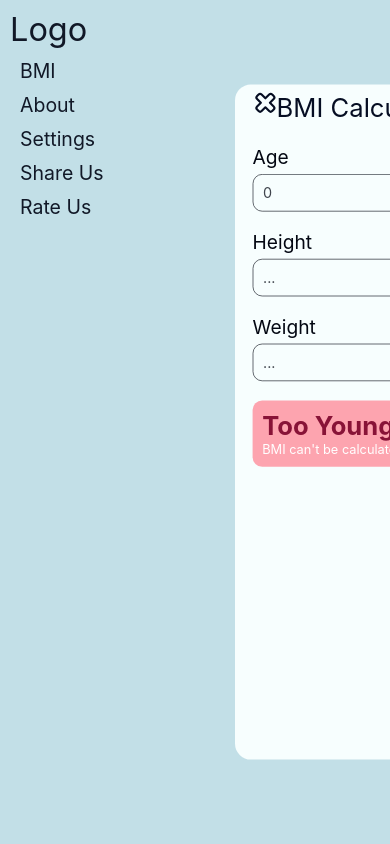
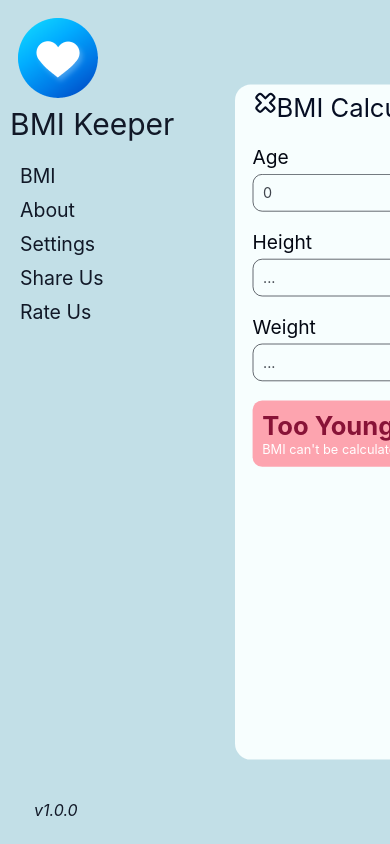
Before and after one commit to sandeep-shaw10/bmi-keeper, a React Native app: screen /Home in a window 390 px wide. Both pictures are taken after a click on the element 26 px from the left and 29 px from the top of the page. Built offline with nearby package versions, Linux system fonts and the light colour scheme.

Commit message:
Add Icons

```diff
--- a/src/components/Navigation.tsx
+++ b/src/components/Navigation.tsx
@@ -1,5 +1,5 @@
 import React, { useContext } from 'react';
-import { StyleSheet, View, Text, useWindowDimensions, TouchableOpacity } from 'react-native';
+import { StyleSheet, View, Text, useWindowDimensions, TouchableOpacity, Image } from 'react-native';
 import { AppStateContext } from '../../App';
 
 
@@ -14,11 +14,16 @@ const Navigation = ({ navigation }: any) => {
     { text: t('Share Us'), to: 'Share' },
     { text: t('Rate Us'), to: 'Rate' }
   ]
+  var icon =  require('../assets/logo.png')
 
   return (
     <View style={[styles.container, { width: width, height: height, opacity: isOpen ? 1: 0, backgroundColor: theme ? '#0f172a' : '#c2dfe7' }]}>
       <View>
-        <Text style={{ fontSize: width/12, color: !theme ? '#111827': '#e5e7eb' }} >Logo</Text>
+      <Image
+        source={icon}
+        style={{width: 96, height: 96 }}
+      />
+        <Text style={{ fontSize: width/13, color: !theme ? '#111827': '#e5e7eb', paddingBottom: 12 }} >BMI Keeper</Text>
         <View style={{ paddingLeft: 10, paddingTop: 10 }}>
           {links.map( ({ text, to }, index) => <View key={index} style={{ paddingBottom: 10 }}>
             <TouchableOpacity onPress={() => {
@@ -29,6 +34,16 @@ const Navigation = ({ navigation }: any) => {
             </TouchableOpacity>
           </View>)}
         </View>
+      </View>
+      <View style={{ position: 'absolute', bottom: 0, alignItems: 'center' }}>
+        <Text style={{
+            fontSize: 16,
+            fontStyle: 'italic',
+            color: !theme ? '#111827': '#e5e7eb',
+            padding: 24
+          }} >
+          v1.0.0
+        </Text>
       </View>
     </View>
   );
--- a/src/locales/bn.json
+++ b/src/locales/bn.json
@@ -45,7 +45,7 @@
       "about_calc": "বি.এম.আই. এটি আপনার ওজনকে কিলোগ্রামে আপনার উচ্চতা দ্বারা ভাগ করে মিটার বর্গক্ষেত্রে গণনা করা হয়। 18.5 থেকে 24.9 এর বি.এম.আই. স্বাস্থ্যকর হিসাবে বিবেচিত হয়, যখন 25 থেকে 29.9 এর বি.এম.আই. ওজন বেশি এবং তার বি.এম.আই. 30 বা তার বেশি। মোটা হয়ে যায়। যখন বি.এম.আই. যদিও সঠিক পরিমাপ নয় এবং এর কিছু সীমাবদ্ধতা রয়েছে, তবুও এটি স্বাস্থ্যের অবস্থার সূচক হিসাবে ব্যাপকভাবে ব্যবহৃত হয়।",
       "about_pros": "একটি সুস্থ বি.এম.আই. রক্ষণাবেক্ষণের সুবিধাগুলির মধ্যে রয়েছে ডায়াবেটিস, হৃদরোগ এবং কিছু ধরণের ক্যান্সারের মতো দীর্ঘস্থায়ী রোগ হওয়ার ঝুঁকি হ্রাস করা। অন্যদিকে, উচ্চতর বি.এম.আই. এটি থাকা স্বাস্থ্য সমস্যার ঝুঁকি বাড়াতে পারে এবং খারাপ স্বাস্থ্যের ফলাফল হতে পারে।",
       "about_cons": "এটি লক্ষ করা গুরুত্বপূর্ণ যে সামগ্রিক স্বাস্থ্য মূল্যায়নের ক্ষেত্রে বি.এম.আই. এটি শুধুমাত্র একটি কারণ এবং অন্যান্য স্বাস্থ্য সূচক যেমন কোমরের পরিধি, রক্তচাপ এবং রক্তে গ্লুকোজের মাত্রার সাথে ব্যবহার করা উচিত। আপনার বি.এম.আই. কিনা তা নির্ধারণ করতে ব্যায়াম আপনার ব্যক্তিগত পরিস্থিতিতে স্বাস্থ্যকর কিনা সে সম্পর্কে আপনার স্বাস্থ্যসেবা প্রদানকারীর সাথে কথা বলাও গুরুত্বপূর্ণ।",
-      "about_dev": "বি.এম.আই. কিপার অ্যাপ v1.0.0 তৈরি করেছেন সন্দীপ শ, একজন অনুরাগী অ্যাপ ডেভেলপার, যিনি সহজ কিন্তু দরকারী অ্যাপ্লিকেশন তৈরিতে ফোকাস করেন। এই ন্যূনতম মোবাইল অ্যাপ্লিকেশনটি বডি মাস ইনডেক্স গণনা করার জন্য ডিজাইন করা হয়েছে এবং এতে ডেটা অন্তর্ভুক্ত রয়েছে যা 2 থেকে 20 বছর বয়সী শিশু এবং কিশোর-কিশোরীদের বয়স গণনার জন্যও দরকারী।\n\nএই অ্যাপ্লিকেশনটি ব্যবহারকারীদের বি.এম.আই. সম্পর্কে শিক্ষিত করার একমাত্র উদ্দেশ্য নিয়ে \"React Native\" ব্যবহার করে তৈরি করা হয়েছে। অ্যাপটি একটি মসৃণ, বিজ্ঞাপন-মুক্ত অভিজ্ঞতা প্রদান করে এবং একটি অন্ধকার এবং হালকা থিম সহ ইংরেজি ও হিন্দি ভাষা সমর্থন করে। বিকাশকারীর ব্যক্তিগত ডেটা সংগ্রহ করার কোন ইচ্ছা নেই, এবং সমস্ত ডেটা স্থানীয়ভাবে \"অসিঙ্ক্রোনাস স্টোরেজ\" ব্যবহার করে ব্যবহারকারীর ডিভাইসে সংরক্ষণ করা হয়\n\nঅ্যাপটি ব্যবহার করার সময় আপনি যদি কোনো অসুবিধার সম্মুখীন হন, অনুগ্রহ করে বিনা দ্বিধায় মতামত দিন। একজন বিকাশকারী হিসাবে, আমরা আপনার প্রতিক্রিয়ার মূল্য দিই, কারণ এটি আমাদের উন্নতির সম্ভাব্য ক্ষেত্রগুলি সম্পর্কে সচেতন হতে এবং আরও ভাল ব্যবহারকারীর অভিজ্ঞতা প্রদান করতে সহায়তা করে।",
+      "about_dev": "বি.এম.আই. কিপার অ্যাপ v1.0.0 তৈরি করেছেন সন্দীপ শ, একজন অনুরাগী অ্যাপ ডেভেলপার, যিনি সহজ কিন্তু দরকারী অ্যাপ্লিকেশন তৈরিতে ফোকাস করেন। এই ন্যূনতম মোবাইল অ্যাপ্লিকেশনটি বডি মাস ইনডেক্স গণনা করার জন্য ডিজাইন করা হয়েছে এবং এতে ডেটা অন্তর্ভুক্ত রয়েছে যা 2 থেকে 20 বছর বয়সী শিশু এবং কিশোর-কিশোরীদের বয়স গণনার জন্যও দরকারী।\n\nএই অ্যাপ্লিকেশনটি ব্যবহারকারীদের বি.এম.আই. সম্পর্কে শিক্ষিত করার একমাত্র উদ্দেশ্য নিয়ে \"React Native\" ব্যবহার করে তৈরি করা হয়েছে। অ্যাপটি একটি মসৃণ, বিজ্ঞাপন-মুক্ত অভিজ্ঞতা প্রদান করে এবং একটি অন্ধকার এবং হালকা থিম সহ ইংরেজি, বাংলা ও হিন্দি ভাষা সমর্থন করে। বিকাশকারীর ব্যক্তিগত ডেটা সংগ্রহ করার কোন ইচ্ছা নেই, এবং সমস্ত ডেটা স্থানীয়ভাবে \"অসিঙ্ক্রোনাস স্টোরেজ\" ব্যবহার করে ব্যবহারকারীর ডিভাইসে সংরক্ষণ করা হয়\n\nঅ্যাপটি ব্যবহার করার সময় আপনি যদি কোনো অসুবিধার সম্মুখীন হন, অনুগ্রহ করে বিনা দ্বিধায় মতামত দিন। একজন বিকাশকারী হিসাবে, আমরা আপনার প্রতিক্রিয়ার মূল্য দিই, কারণ এটি আমাদের উন্নতির সম্ভাব্য ক্ষেত্রগুলি সম্পর্কে সচেতন হতে এবং আরও ভাল ব্যবহারকারীর অভিজ্ঞতা প্রদান করতে সহায়তা করে।",
       "What is BMI": "বি.এম.আই. কি",
       "Pros": "সুবিধাদি",
       "Cons": "ক্ষতি",
--- a/src/locales/en.json
+++ b/src/locales/en.json
@@ -45,7 +45,7 @@
     "about_calc": "BMI is calculated by dividing your weight in kilograms by your height in meters squared. A BMI of 18.5 to 24.9 is considered healthy, while a BMI of 25 to 29.9 is overweight and a BMI of 30 or higher is obese. While BMI is not a perfect measurement and has some limitations, it is still widely used as an indicator of health status.",
     "about_pros": "The benefits of maintaining a healthy BMI include reducing the risk of developing chronic diseases such as diabetes, heart disease, and certain types of cancer. On the other hand, having a high BMI can increase the risk of health problems and may lead to poor health outcomes.",
     "about_cons": "It is important to note that BMI is just one factor in assessing overall health and it should be used in conjunction with other health indicators, such as waist circumference, blood pressure, and blood sugar levels. It is also important to speak with your healthcare provider to determine if your BMI is healthy for your individual circumstances. ",
-    "about_dev": "The BMI Keeper App v1.0.0 has been developed by Sandeep Shaw, a passionate app developer with a focus on creating simple yet useful applications. This minimal mobile application has been designed to calculate the Body Mass Index and includes statistics that are also useful for calculating the age of kids and teenagers from 2 to 20 years of age.\n\nThis application has been developed using React Native with the sole purpose of educating users on BMI. The app provides a seamless, ad-free experience and supports English and Hindi languages, along with a dark and light theme. The developer has no intention of collecting private data, and all data is stored locally on the user's device using async storage.\n\nIf you encounter any inconvenience while using the app, please feel free to provide feedback. As a developer, we value your feedback, as it helps us be aware of possible areas for improvement and provide a better user experience.",
+    "about_dev": "The BMI Keeper App v1.0.0 has been developed by Sandeep Shaw, a passionate app developer with a focus on creating simple yet useful applications. This minimal mobile application has been designed to calculate the Body Mass Index and includes statistics that are also useful for calculating the age of kids and teenagers from 2 to 20 years of age.\n\nThis application has been developed using React Native with the sole purpose of educating users on BMI. The app provides a seamless, ad-free experience and supports English, Bengali and Hindi languages, along with a dark and light theme. The developer has no intention of collecting private data, and all data is stored locally on the user's device using async storage.\n\nIf you encounter any inconvenience while using the app, please feel free to provide feedback. As a developer, we value your feedback, as it helps us be aware of possible areas for improvement and provide a better user experience.",
     "What is BMI": "What is BMI",
     "Pros": "Pros",
     "Cons": "Cons",
--- a/src/locales/hi.json
+++ b/src/locales/hi.json
@@ -45,7 +45,7 @@
     "about_calc": "बीएमआई की गणना आपके वजन को किलोग्राम में आपकी ऊंचाई को वर्ग मीटर में विभाजित करके की जाती है। 18.5 से 24.9 का बीएमआई स्वस्थ माना जाता है, जबकि 25 से 29.9 का बीएमआई अधिक वजन वाला होता है और 30 या उससे अधिक का बीएमआई मोटा होता है। जबकि बीएमआई एक सटीक माप नहीं है और इसकी कुछ सीमाएँ हैं, यह अभी भी व्यापक रूप से स्वास्थ्य की स्थिति के संकेतक के रूप में उपयोग किया जाता है।",
     "about_pros": "एक स्वस्थ बीएमआई बनाए रखने के लाभों में मधुमेह, हृदय रोग और कुछ प्रकार के कैंसर जैसी पुरानी बीमारियों के विकास के जोखिम को कम करना शामिल है। दूसरी ओर, उच्च बीएमआई होने से स्वास्थ्य समस्याओं का खतरा बढ़ सकता है और खराब स्वास्थ्य परिणाम हो सकते हैं।",
     "about_cons": "यह ध्यान रखना महत्वपूर्ण है कि समग्र स्वास्थ्य का आकलन करने में बीएमआई सिर्फ एक कारक है और इसका उपयोग अन्य स्वास्थ्य संकेतकों जैसे कि कमर की परिधि, रक्तचाप और रक्त शर्करा के स्तर के संयोजन में किया जाना चाहिए। यह निर्धारित करने के लिए कि आपका बीएमआई आपकी व्यक्तिगत परिस्थितियों के लिए स्वस्थ है या नहीं, अपने स्वास्थ्य सेवा प्रदाता से बात करना भी महत्वपूर्ण है।",
-    "about_dev": "बीएमआई कीपर ऐप v1.0.0 संदीप शॉ द्वारा विकसित किया गया है, जो एक भावुक ऐप डेवलपर है, जो सरल लेकिन उपयोगी एप्लिकेशन बनाने पर ध्यान केंद्रित करता है। इस न्यूनतम मोबाइल एप्लिकेशन को बॉडी मास इंडेक्स की गणना करने के लिए डिज़ाइन किया गया है और इसमें ऐसे आँकड़े शामिल हैं जो 2 से 20 वर्ष की आयु के बच्चों और किशोरों की आयु की गणना के लिए भी उपयोगी हैं।\n\nबीएमआई पर उपयोगकर्ताओं को शिक्षित करने के एकमात्र उद्देश्य के साथ \"रिएक्ट नेटिव\" का उपयोग करके इस एप्लिकेशन को विकसित किया गया है। ऐप एक सहज, विज्ञापन-मुक्त अनुभव प्रदान करता है और एक डार्क और लाइट थीम के साथ-साथ अंग्रेजी और हिंदी भाषाओं का समर्थन करता है। डेवलपर का निजी डेटा एकत्र करने का कोई इरादा नहीं है, और सभी डेटा स्थानीय रूप से उपयोगकर्ता के डिवाइस पर \"अतुल्यकालिक भंडारण\" का उपयोग करके संग्रहीत किया जाता है\n\nयदि ऐप का उपयोग करते समय आपको कोई असुविधा होती है, तो कृपया बेझिझक प्रतिक्रिया दें। एक डेवलपर के रूप में, हम आपकी प्रतिक्रिया को महत्व देते हैं, क्योंकि यह हमें सुधार के संभावित क्षेत्रों के बारे में जागरूक होने और बेहतर उपयोगकर्ता अनुभव प्रदान करने में मदद करता है।",
+    "about_dev": "बीएमआई कीपर ऐप v1.0.0 संदीप शॉ द्वारा विकसित किया गया है, जो एक भावुक ऐप डेवलपर है, जो सरल लेकिन उपयोगी एप्लिकेशन बनाने पर ध्यान केंद्रित करता है। इस न्यूनतम मोबाइल एप्लिकेशन को बॉडी मास इंडेक्स की गणना करने के लिए डिज़ाइन किया गया है और इसमें ऐसे आँकड़े शामिल हैं जो 2 से 20 वर्ष की आयु के बच्चों और किशोरों की आयु की गणना के लिए भी उपयोगी हैं।\n\nबीएमआई पर उपयोगकर्ताओं को शिक्षित करने के एकमात्र उद्देश्य के साथ \"रिएक्ट नेटिव\" का उपयोग करके इस एप्लिकेशन को विकसित किया गया है। ऐप एक सहज, विज्ञापन-मुक्त अनुभव प्रदान करता है और एक डार्क और लाइट थीम के साथ-साथ अंग्रेजी, बंगाली और हिंदी भाषाओं का समर्थन करता है। डेवलपर का निजी डेटा एकत्र करने का कोई इरादा नहीं है, और सभी डेटा स्थानीय रूप से उपयोगकर्ता के डिवाइस पर \"अतुल्यकालिक भंडारण\" का उपयोग करके संग्रहीत किया जाता है\n\nयदि ऐप का उपयोग करते समय आपको कोई असुविधा होती है, तो कृपया बेझिझक प्रतिक्रिया दें। एक डेवलपर के रूप में, हम आपकी प्रतिक्रिया को महत्व देते हैं, क्योंकि यह हमें सुधार के संभावित क्षेत्रों के बारे में जागरूक होने और बेहतर उपयोगकर्ता अनुभव प्रदान करने में मदद करता है।",
     "What is BMI": "बी.एम.आई. क्या है",
     "Pros": "फायदे",
     "Cons": "नुकसान",
```
Also changed, not shown: src/assets/logo.png (added).
